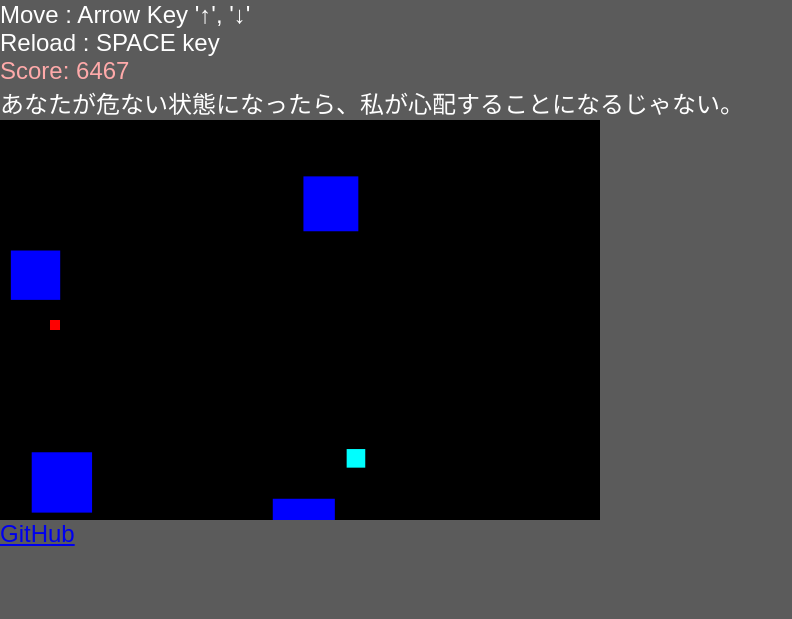
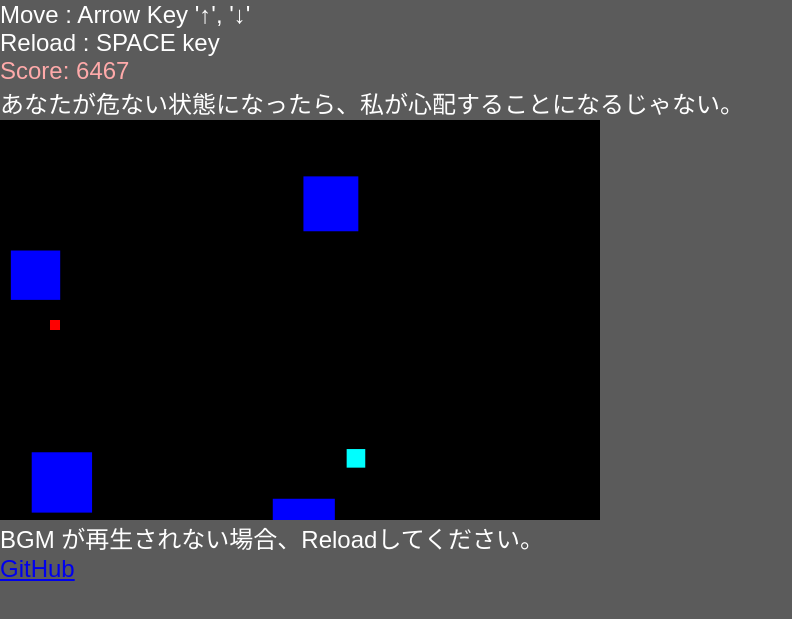
Before and after one commit to junjanjon/browser-games, a website: page src/index.html in a window 1280 px wide. Shown: the part 79-698 px from the top of the page, without its empty margins (0-792 px from the left). Drawn offline with Linux system fonts and the light colour scheme.

Commit message:
Add BGMオートプレイのメッセージ追加

```diff
--- a/src/index.html
+++ b/src/index.html
@@ -32,6 +32,7 @@
 <audio id="bgm" src="audio/maou_bgm_loop_8bit29.mp3" loop></audio>
 <audio id="se_gameover" src="audio/maou_se_onepoint20.mp3" preload="auto"></audio>
 <canvas id="canvas" width="600" height="400"></canvas>
+<div class="text">BGM が再生されない場合、Reloadしてください。</div>
 <div class="text"><a href="https://github.com/junjanjon/browser-games">GitHub</a></div>
 <script>
     const bgmElement = document.getElementById('bgm');
```
